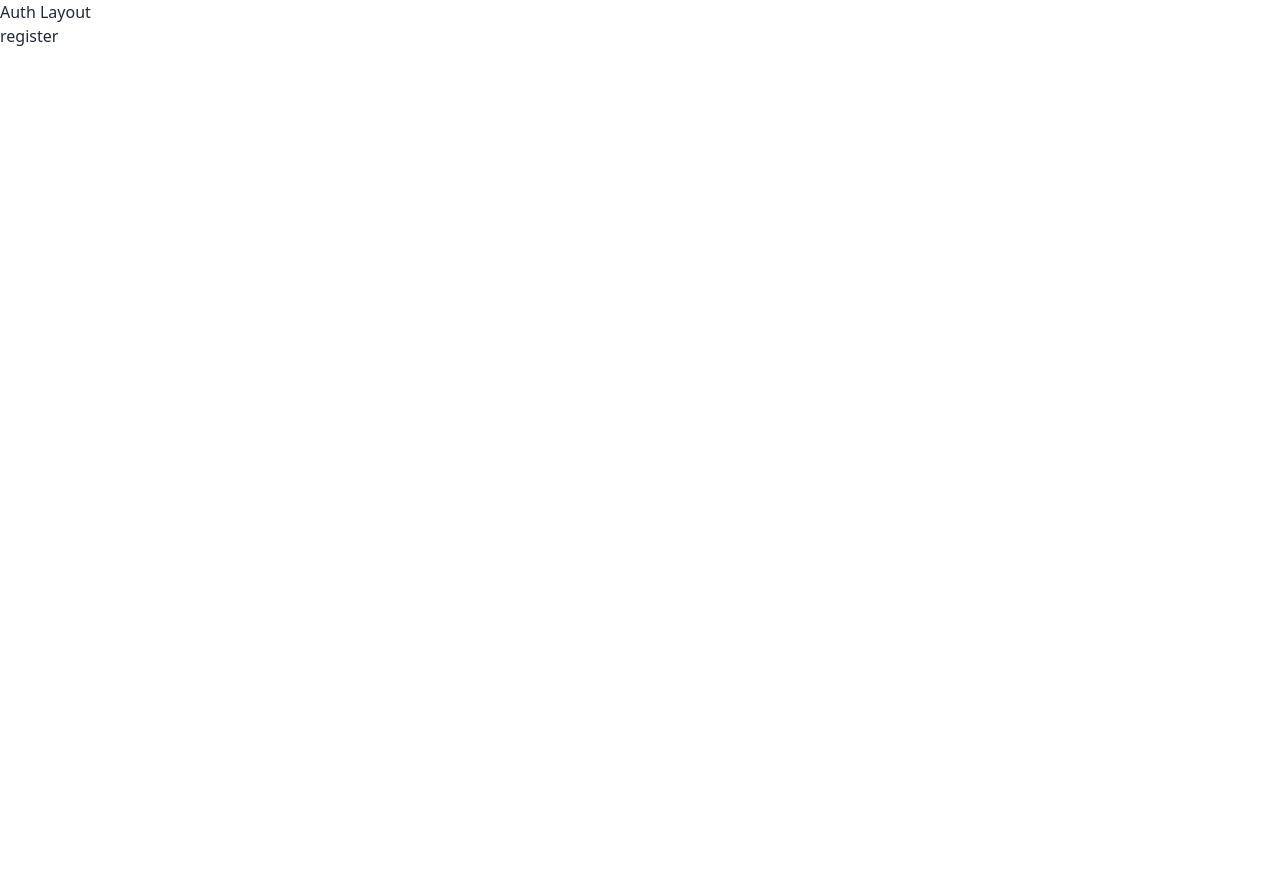
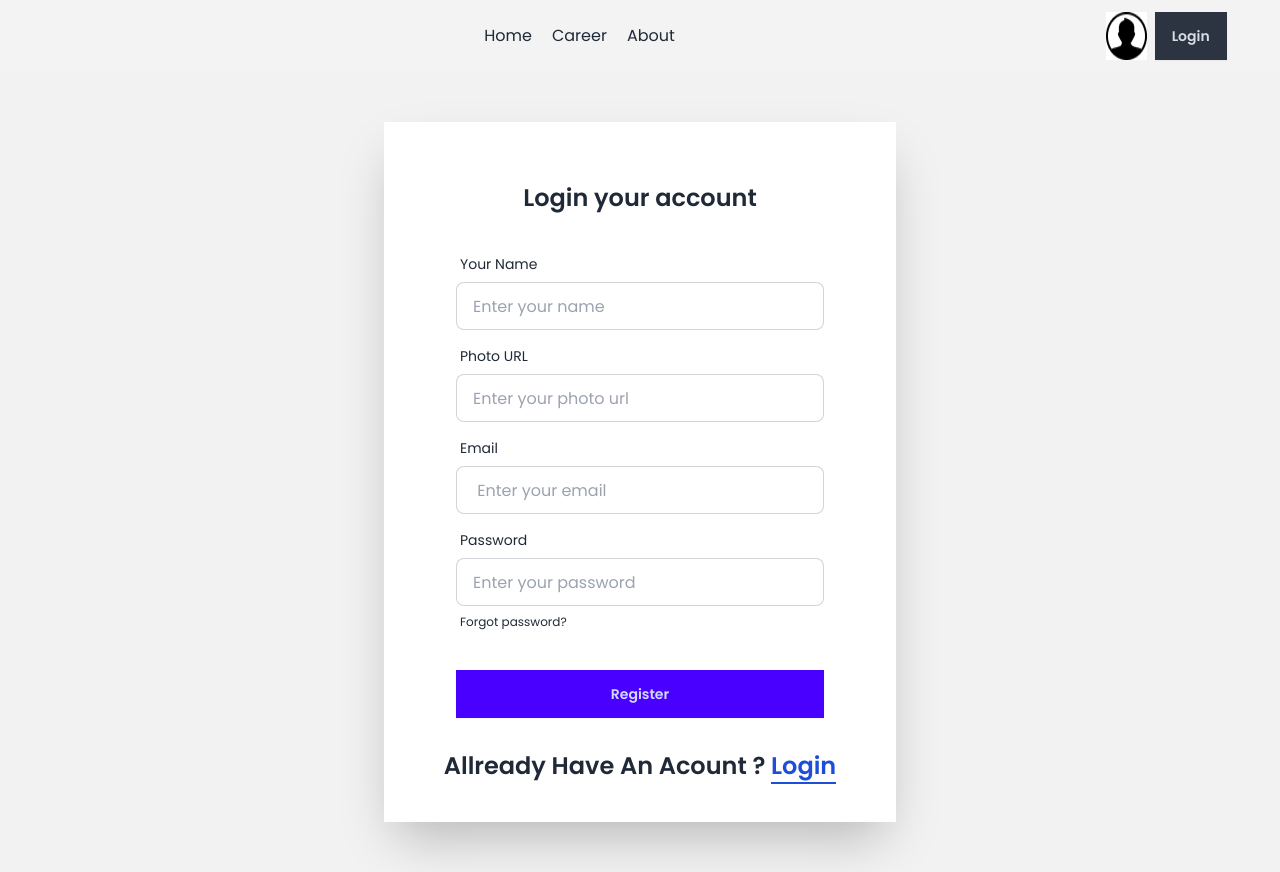
Before and after one commit to KanchonBauri/Build-dragon-news-layoout-module52, a React (Vite) app: page /auth/register in a window 1280 px wide. Before the commit the page ends 800 px from the top, so only its background shows below. Built offline with nearby package versions, Linux system fonts and the light colour scheme.

Commit message:
design registration and login pages

```diff
--- a/index.html
+++ b/index.html
@@ -6,7 +6,7 @@
     <meta name="viewport" content="width=device-width, initial-scale=1.0" />
     <title>Dragon News</title>
   </head>
-  <body>
+  <body class="font-poppins">
     <div id="root"></div>
     <script type="module" src="/src/main.jsx"></script>
   </body>
--- a/src/layouts/AuthLayout.jsx
+++ b/src/layouts/AuthLayout.jsx
@@ -1,10 +1,13 @@
 import React from 'react';
 import { Outlet } from 'react-router-dom';
+import Navbar from '../components/Navbar';
 
 const AuthLayout = () => {
     return (
-        <div>
-            <h2>Auth Layout</h2>
+        <div className='bg-[#F3F3F3] '>
+            <header className='w-11/12 mx-auto  py-3 '>
+                <Navbar></Navbar>
+            </header>
             <Outlet></Outlet>
         </div>
     );
--- /dev/null
+++ b/src/pages/Login.jsx
@@ -0,0 +1,35 @@
+import React from 'react';
+import { Link } from 'react-router-dom';
+
+const Login = () => {
+    return (
+        <div className="hero bg-base-200 min-h-screen ">
+            <div className="card bg-base-100 w-full rounded-none max-w-lg p-10 shrink-0 shadow-2xl">
+                <h2 className='text-2xl font-semibold  text-center pt-5 '>Login your account</h2>
+                <form className="card-body">
+                    <div className="form-control">
+                        <label className="label">
+                            <span className="label-text">Email</span>
+                        </label>
+                        <input type="email" placeholder="email" className="input input-bordered" required />
+                    </div>
+                    <div className="form-control">
+                        <label className="label">
+                            <span className="label-text">Password</span>
+                        </label>
+                        <input type="password" placeholder="password" className="input input-bordered" required />
+                        <label className="label">
+                            <a href="#" className="label-text-alt link link-hover">Forgot password?</a>
+                        </label>
+                    </div>
+                    <div className="form-control mt-6">
+                        <button className="btn rounded-none btn-primary">Login</button>
+                    </div>
+                </form>
+                <h2 className='text-2xl font-semibold  text-center  '>Dont't Have An Acount ? <Link className='text-blue-700 border-b-2 border-blue-700 ' to="/auth/register">Register</Link> </h2>
+            </div>
+        </div>
+    );
+};
+
+export default Login;
--- /dev/null
+++ b/src/pages/Register.jsx
@@ -0,0 +1,49 @@
+import React from 'react';
+import { Link } from 'react-router-dom';
+
+const Register = () => {
+    return (
+        <div>
+            <div className="hero bg-base-200 min-h-screen ">
+                <div className="card bg-base-100 w-full rounded-none max-w-lg p-10 shrink-0 shadow-2xl">
+                    <h2 className='text-2xl font-semibold  text-center pt-5 '>Login your account</h2>
+                    <form className="card-body">
+                        <div className="form-control">
+                            <label className="label">
+                                <span className="label-text">Your Name</span>
+                            </label>
+                            <input type="text" placeholder="Enter your name" className="input input-bordered" required />
+                        </div>
+                        <div className="form-control">
+                            <label className="label">
+                                <span className="label-text">Photo URL</span>
+                            </label>
+                            <input type="text" placeholder="Enter your photo url" className="input input-bordered" required />
+                        </div>
+                        <div className="form-control">
+                            <label className="label">
+                                <span className="label-text">Email</span>
+                            </label>
+                            <input type="email" placeholder=" Enter your email" className="input input-bordered" required />
+                        </div>
+                        <div className="form-control">
+                            <label className="label">
+                                <span className="label-text">Password</span>
+                            </label>
+                            <input type="password" placeholder="Enter your password" className="input input-bordered" required />
+                            <label className="label">
+                                <a href="#" className="label-text-alt link link-hover">Forgot password?</a>
+                            </label>
+                        </div>
+                        <div className="form-control mt-6">
+                            <button className="btn rounded-none btn-primary">Register</button>
+                        </div>
+                    </form>
+                    <h2 className='text-2xl font-semibold  text-center  '>Allready Have An Acount ? <Link className='text-blue-700 border-b-2 border-blue-700 ' to="/auth/login">Login</Link> </h2>
+                </div>
+            </div>
+        </div>
+    );
+};
+
+export default Register;
--- a/src/routes/router.jsx
+++ b/src/routes/router.jsx
@@ -2,6 +2,8 @@
 import HomeLayout from "../layouts/HomeLayout";
 import CategoryNews from "../pages/CategoryNews";
 import AuthLayout from "../layouts/AuthLayout";
+import Login from "../pages/Login";
+import Register from "../pages/Register";
 
 const router = createBrowserRouter([
     {
@@ -29,11 +31,11 @@
         children: [
             {
                 path: "/auth/login",
-                element: <h3>login</h3>
+                element: <Login></Login>
             },
             {
                 path: "/auth/register",
-                element: <h3>register</h3>
+                element: <Register></Register>
             },
         ]
     },
```
